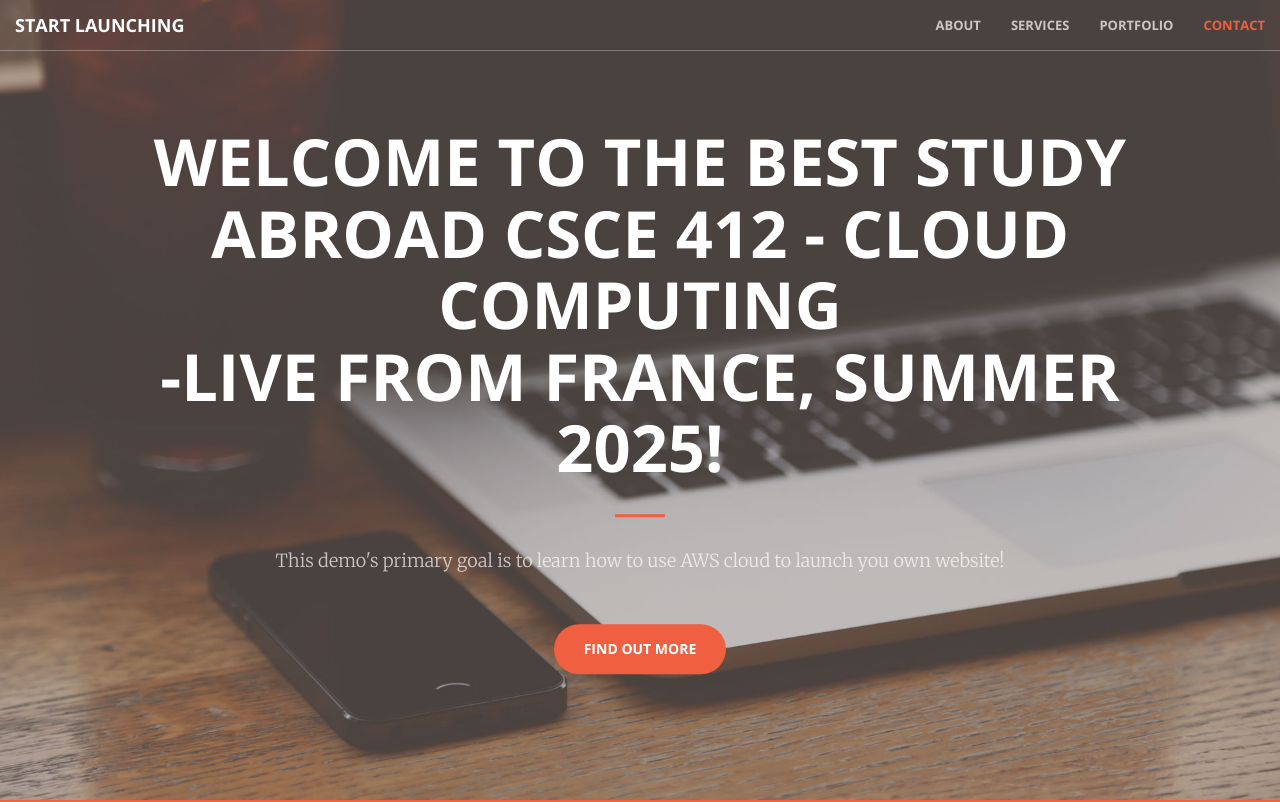
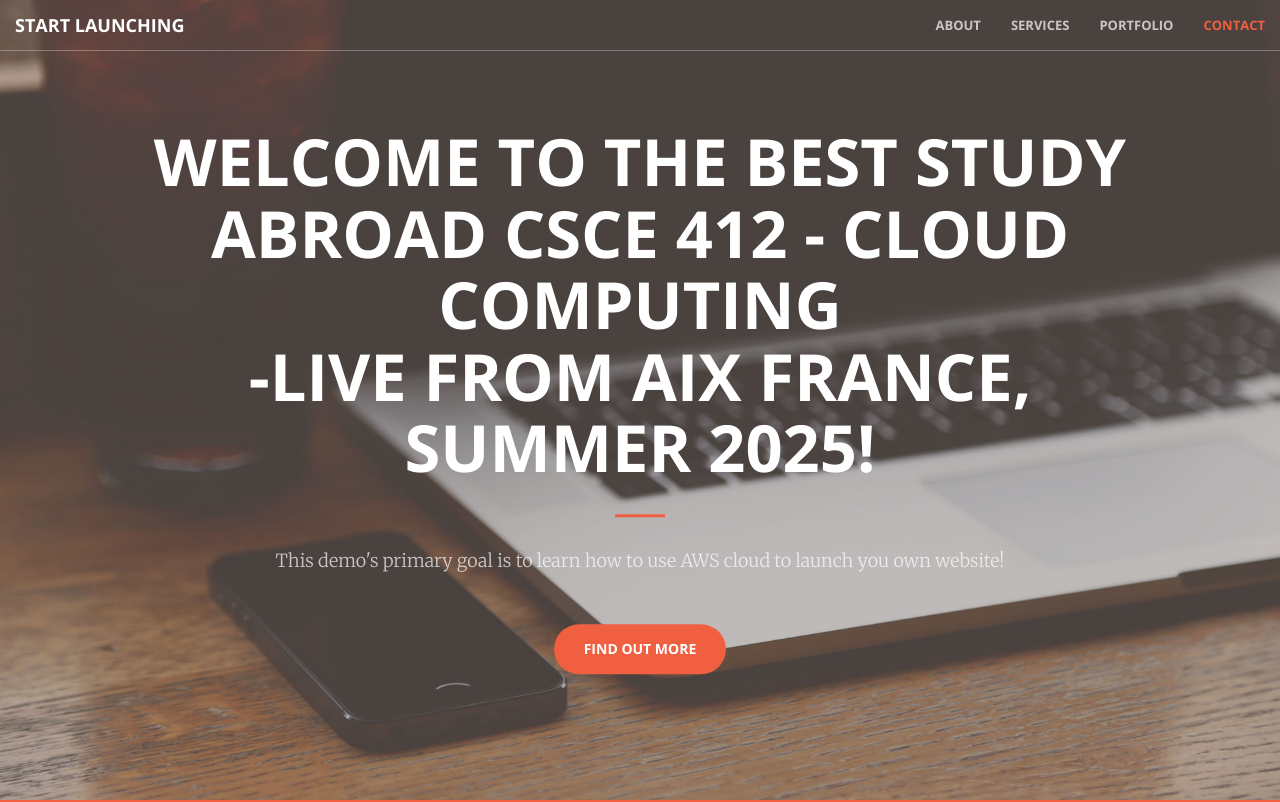
Before and after one commit to rslight/csce412roblight.us, a plain HTML site: page index.html in a window 1280 px wide. Shown: the top 802 px of the page. Drawn offline with nearby package versions, Linux system fonts and the light colour scheme.

Commit message:
Update index.html
Add Aix

```diff
--- a/index.html
+++ b/index.html
@@ -75,7 +75,7 @@
         <div class="header-content">
             <div class="header-content-inner">
                 <h1>WELCOME TO the best Study Abroad CSCE 412 - Cloud Computing</h1>
-                <h1>-Live from France, Summer 2025!</h1>
+                <h1>-Live from Aix France, Summer 2025!</h1>
                 <hr>
                 <p>This demo's primary goal is to learn how to use AWS cloud to launch you own website!</p>
                 <a href="#about" class="btn btn-primary btn-xl page-scroll">Find Out More</a>
```
